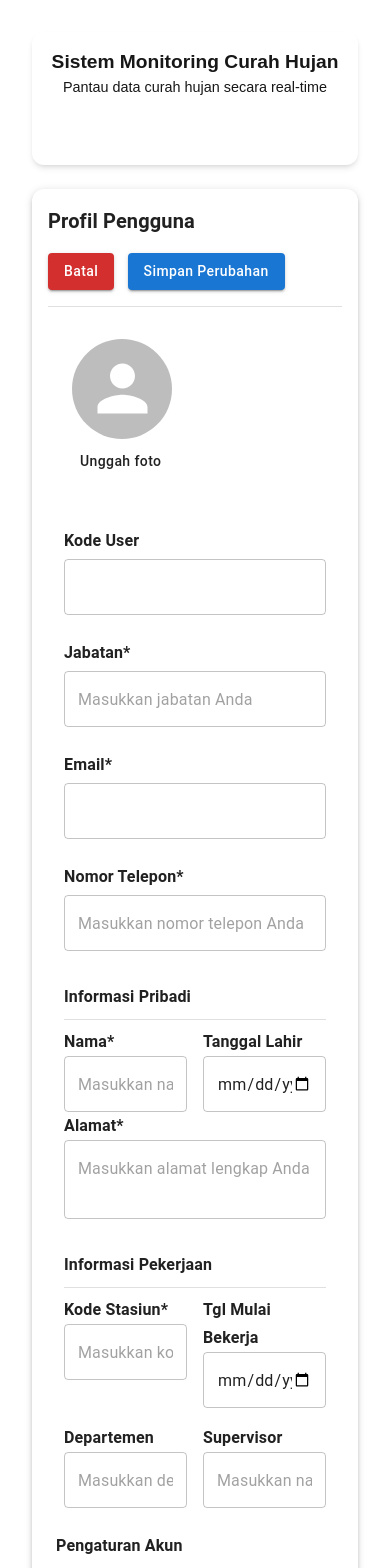
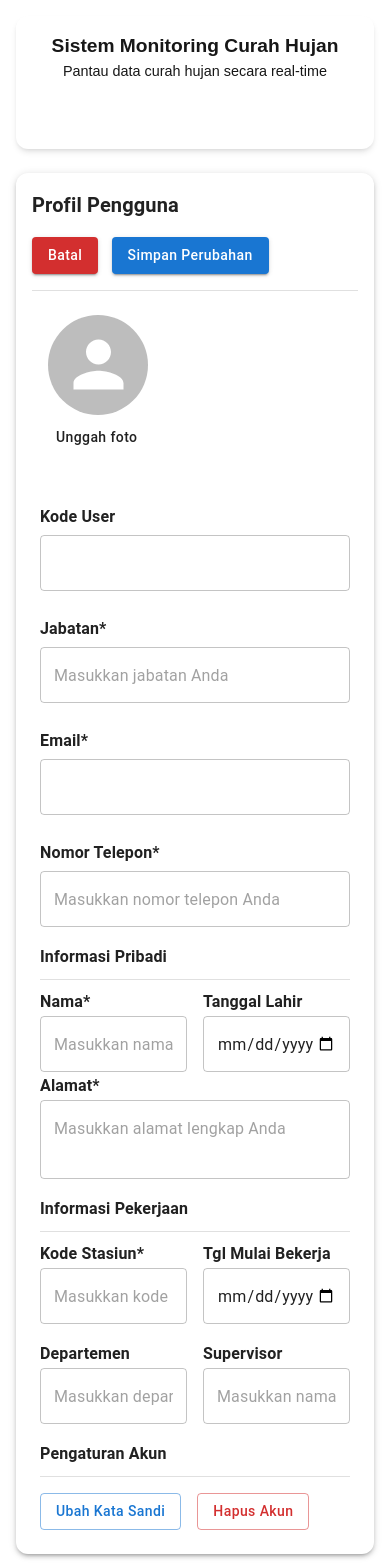
Before and after one commit to PLTUIndramayu/PLTU-curah-hujan-frontend, a Next.js app: page /profile in a window 390 px wide. Shown: the top 1568 px of the page. Built offline with nearby package versions, Linux system fonts and the light colour scheme; no server answers; some icons are missing.

Commit message:
fix: mobile responsiveness

```diff
--- a/app/profile/page.js
+++ b/app/profile/page.js
@@ -173,8 +173,8 @@ export default function ProfilePage() {
   };
 
   return (
-    <Box sx={{ p: isMobile ? 1 : 3 }}>
-      <div className="p-6 space-y-6">
+    <Box sx={{ p: isMobile ? 0 : 3 }}>
+      <div className="p-4 space-y-6">
         <Header />
         <Paper elevation={3} sx={{ p: 2, borderRadius: 3 }}>
           <Box
@@ -212,7 +212,7 @@ export default function ProfilePage() {
           <Divider sx={{ my: 2 }} />
 
           {/* Foto + Info User */}
-          <Box p={2}>
+          <Box p={1}>
             <div className="grid grid-cols-1 md:grid-cols-2 gap-6">
               <div className="flex flex-col gap-1">
                 <Avatar
@@ -290,7 +290,7 @@ export default function ProfilePage() {
           </Box>
           {/* Informasi Pribadi */}
 
-          <Box p={2}>
+          <Box p={1}>
             <Typography variant="subtitle1" fontWeight="bold">
               Informasi Pribadi
             </Typography>
@@ -339,7 +339,7 @@ export default function ProfilePage() {
 
           {/* Informasi Pekerjaan */}
 
-          <Box p={2}>
+          <Box p={1}>
             <Typography variant="subtitle1" fontWeight="bold">
               Informasi Pekerjaan
             </Typography>
```
